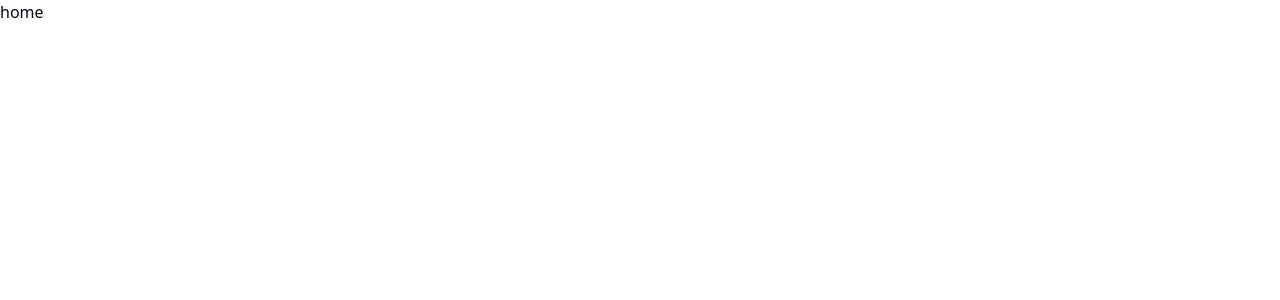
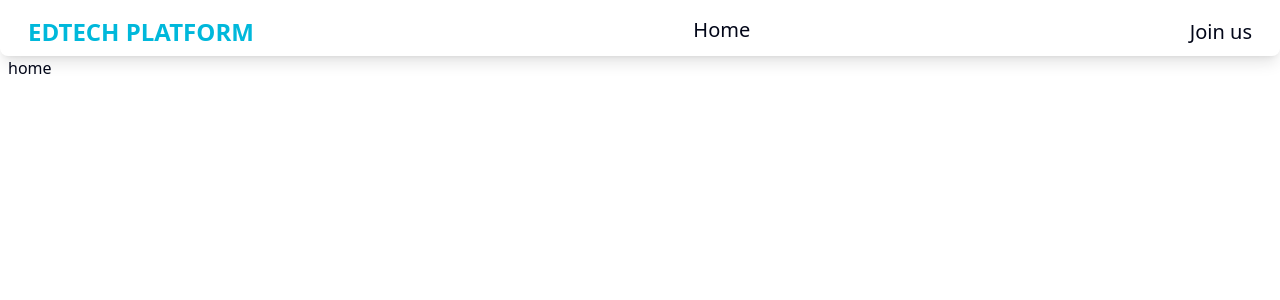
Before and after one commit to BorshaDevi/edtech-platform, a Next.js app: page / in a window 1280 px wide. Shown: the top 300 px of the page. Built offline with nearby package versions, Linux system fonts and the light colour scheme.

Commit message:
create Navbar

```diff
--- a/src/app/layout.js
+++ b/src/app/layout.js
@@ -1,5 +1,6 @@
 import { Geist, Geist_Mono } from "next/font/google";
 import "./globals.css";
+import Navbar from "@/component/Navbar";
 
 const geistSans = Geist({
   variable: "--font-geist-sans",
@@ -22,6 +23,7 @@ export default function RootLayout({ children }) {
       <body
         className={`${geistSans.variable} ${geistMono.variable} antialiased`}
       >
+        <Navbar></Navbar>
         {children}
       </body>
     </html>
--- a/src/app/page.js
+++ b/src/app/page.js
@@ -2,7 +2,7 @@
 
 export default function Home() {
   return (
-    <div>
+    <div className="mx-0 container px-2">
       <h1>home</h1>
     </div>
   );
--- /dev/null
+++ b/src/component/Navbar.jsx
@@ -0,0 +1,15 @@
+import Link from "next/link";
+
+export default function Navbar() {
+  return (
+    <div className="max-w-full h-14 shadow-lg rounded-md">
+        <div className="p-4 w-full">
+          <div className="flex justify-between px-3">
+            <h1 className="uppercase text-2xl font-semibold text-cyan-500">EDTech Platform</h1>
+            <Link href='' className="text-xl">Home</Link>
+            <button className="text-xl">Join us</button>
+          </div>
+        </div>
+    </div>
+  );
+}
```
